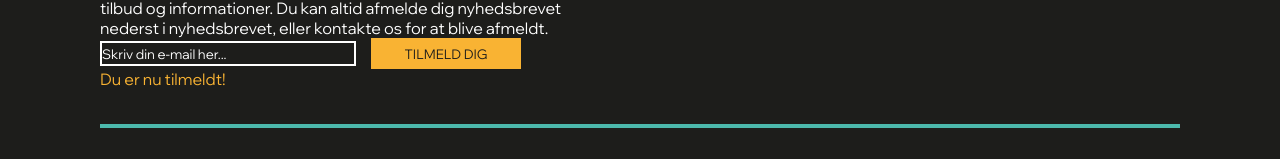
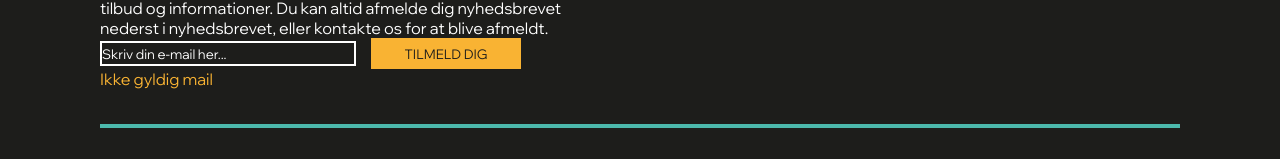
Before and after one commit to LucasMejer/eksamen3sem, a Vue app: page /events in a window 1280 px wide. Both pictures are taken after a click on the button "TILMELD DIG". Shown: the part 407-566 px from the top of the page. Built offline with nearby package versions, Linux system fonts and the light colour scheme; no server answers.

Commit message:
nyhedsbrev 2.0

```diff
--- a/src/components/EventTekst.vue
+++ b/src/components/EventTekst.vue
@@ -4,8 +4,14 @@ import { ref } from "vue";
 const mail = ref("");
 
 let erTilmeldt = ref(false);
+let tilmeldFejl = ref(false);
 
 async function sendMail(){
+
+  erTilmeldt.value = false;
+  tilmeldFejl.value = false;
+
+  if(mail.value.includes("@")){
     try {
         const res = await fetch ("https://eksamen3sem-40c2e-default-rtdb.europe-west1.firebasedatabase.app/mails.json", {
             method: "POST",
@@ -19,9 +25,12 @@ async function sendMail(){
     } catch(error) {
         console.error(error);
     }
-
     mail.value = "";
     erTilmeldt.value = true;
+  }
+  else{
+    tilmeldFejl.value = true;
+  }
 };
 
 </script>
@@ -49,5 +58,8 @@ async function sendMail(){
     <p class="nyhedsbrevOverskrift" v-if="erTilmeldt">
       Du er nu tilmeldt!
     </p>
+    <p class="nyhedsbrevOverskrift" v-if="tilmeldFejl">
+      Ikke gyldig mail
+    </p>
   </div>
 </template>
```
